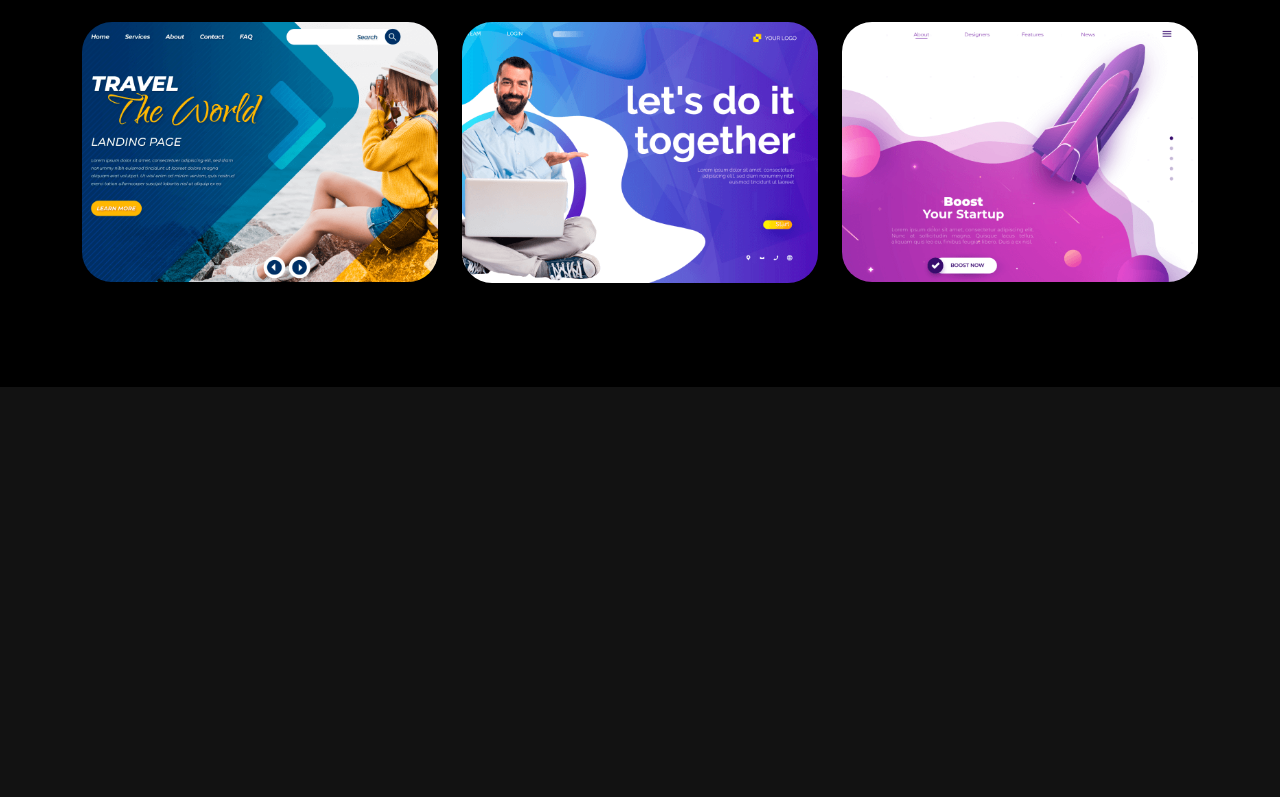
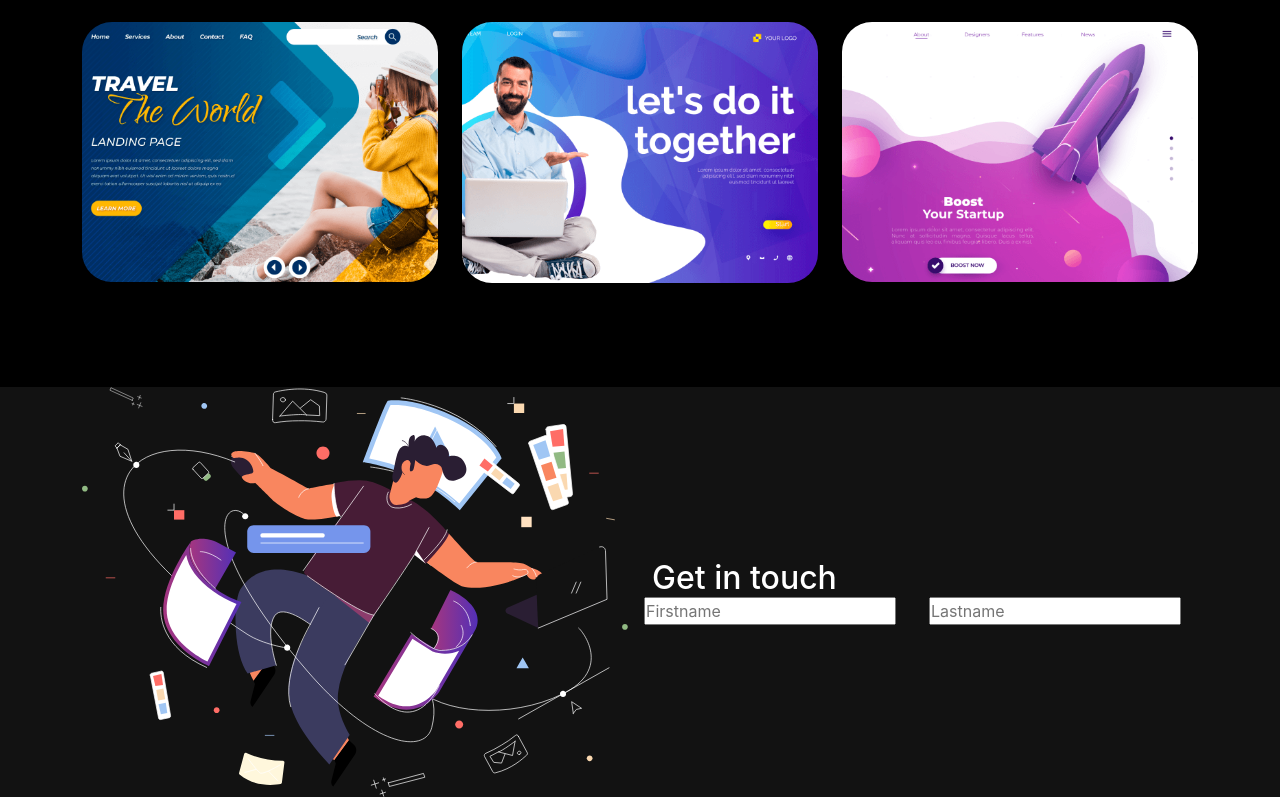
Before and after one commit to saurav-04/portfolio-personal, a React (Create React App) app: page / in a window 1280 px wide. Shown: the part 1908-2705 px from the top of the page. Before the commit the page ends 2295 px from the top, so only its background shows below. Built offline with nearby package versions, Linux system fonts and the light colour scheme.

Commit message:
Update ContactForm.js

```diff
--- a/src/components/ContactForm.js
+++ b/src/components/ContactForm.js
@@ -1,4 +1,6 @@
 import { useState } from "react"
+import { Col, Container, Row } from "react-bootstrap"
+import contactImage from '../assets/img/contact-img.svg'
 
 export const ContactForm = ()=>{
 
@@ -11,5 +13,42 @@ export const ContactForm = ()=>{
         }
 
     const [formDetails , setFormDetails] = useState(formInitialDetails)
+    const [buttonText , setButtonText] = useState('Send')
+    const [status , setStatus] = useState ({})
+
+    const updateFromdetails = (category,value)=>{
+        return(
+            setFormDetails({
+                ...formDetails,
+                [category] : value
+            })
+        )
+    }
+
+
+    return (
+        <section className="contact" id="connnect">
+            <Container>
+                <Row className="align-items-center">
+                    <Col md={6}>
+                       <img src={contactImage} alt="contactIamge"/>
+                    </Col>
+                    <Col md={6}>
+                        <h2>Get in touch</h2>
+                        <form>
+                            <Row>
+                                <Col md={6} className="px-1">
+                                    <input type="text" value={formDetails.firstName} placeholder="Firstname" onChange={(e)=>{updateFromdetails('firstName',e.target.value)}}/>
+                                </Col>
+                                <Col md={6} className="px-1">
+                                <input type="text" value={formDetails.lastName} placeholder="Lastname" onChange={(e)=>{updateFromdetails('lastName', e.target.value)}}/>
+                                </Col>
+                            </Row>
+                        </form>
+                    </Col>
+                </Row>
+            </Container>
+        </section>
+    )
 
 }
```
